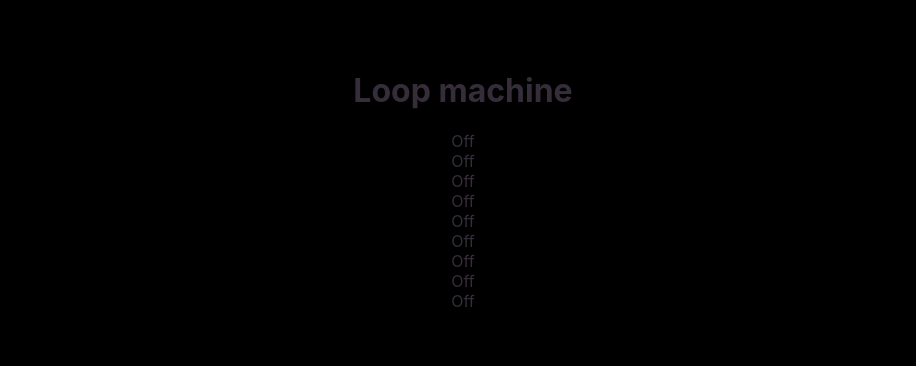
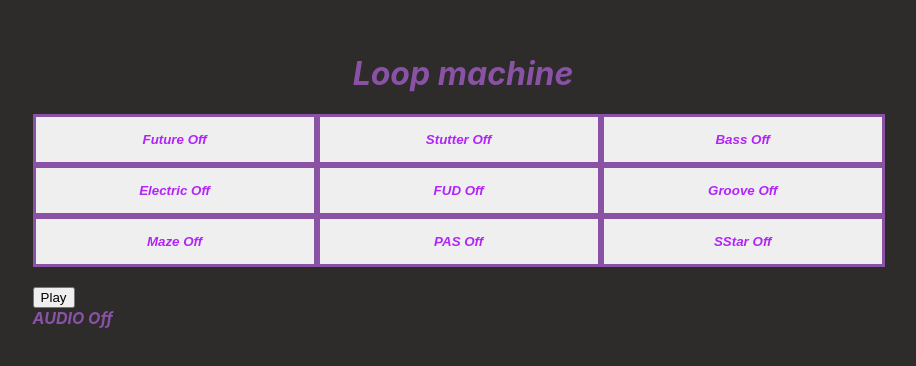
Before and after one commit to AnnaFilipov93/loop-machine, a React (Create React App) app: page / in a window 1280 px wide. Shown: the part 220-586 px from the top of the page, without its empty margins (177-1093 px from the left). Built offline with nearby package versions, Linux system fonts and the light colour scheme.

Commit message:
Adding style

```diff
--- a/src/App.css
+++ b/src/App.css
@@ -4,6 +4,10 @@
 	flex-direction: column;
 	justify-content: center;
 	height: 100vh;
-	background-color: #000000;
-	color: #352D39;
+	background-color: #2e2b2b;
+	color: #8952a5;
+  	padding: 5%;
+  	box-sizing: border-box;
+	font-weight: bold;
+    font-style: italic;
 }
--- a/src/App.js
+++ b/src/App.js
@@ -1,4 +1,5 @@
 import './App.css';
+//import logo from './logo.svg';
 import {Data} from './components/Data.js';
 import {Pads} from './components/Pads.js';
 
--- a/src/components/Data.js
+++ b/src/components/Data.js
@@ -1,30 +1,30 @@
 
 export const Data = [
                       {url:'/data/120_future_funk_beats_25.mp3',
-                       name: 'future'},
+                       name: 'Future'},
 
                       {url:'/data/120_stutter_breakbeats_16.mp3',
-                       name: 'stutter'},
+                       name: 'Stutter'},
 
                        {url:'/data/Bass Warwick heavy funk groove on E 120 BPM.mp3',
                        name: 'Bass'},
 
                        {url:'/data/electric guitar coutry slide 120bpm - B.mp3',
-                       name: 'electric'},
+                       name: 'Electric'},
 
                        {url:'/data/FUD_120_StompySlosh.mp3',
                        name: 'FUD'},
 
                        {url:'/data/GrooveB_120bpm_Tanggu.mp3',
-                       name: 'GrooveB'},
+                       name: 'Groove'},
 
                        {url:'/data/MazePolitics_120_Perc.mp3',
-                       name: 'MazePolitics'},
+                       name: 'Maze'},
 
                        {url:'/data/PAS3GROOVE1.03B.mp3',
                        name: 'PAS'},
 
                        {url:'/data/SilentStar_120_Em_OrganSynth.mp3',
-                       name: 'SilentStar'},
+                       name: 'SStar'},
 
                     ];
--- a/src/components/Pad.css
+++ b/src/components/Pad.css
@@ -1,3 +1,21 @@
-.Squer {
 
-}
+.squere {
+
+    padding: 15px 15px;
+    text-align: center;
+    width: 33%;
+    border: 3px solid #8952a5;
+    font-weight: bold;
+    font-style: italic;
+    color: #b224f8;
+    background-color:1;
+  }
+
+  .squere:hover {
+	background-color: #8952a5;
+	color: #ffffff;
+  }
+
+  .squere:active{
+      background-color:#6D435A;
+    }
--- a/src/components/Pad.js
+++ b/src/components/Pad.js
@@ -1,34 +1,19 @@
 import React from 'react';
-import {useState, useEffect} from 'react';
+import useAudio from '../useAudio.js';
+import './Pad.css'
 
-const useAudio = url => {
-  const [audio] = useState(new Audio(url));
-  const [playing, setPlaying] = useState(false);
 
-  const toggle = () => setPlaying(!playing);
+export const Pad = ({ url, isAudioOn, isLoopOn, name }) => {
+  const [playing, toggle] = useAudio(url, isAudioOn, isLoopOn, name);
 
-  useEffect(() => {
-      playing ? audio.play() : audio.pause();
-    },
-    [playing]
-  );
-
-  useEffect(() => {
-    audio.addEventListener('ended', () => setPlaying(false));
-    return () => {
-      audio.removeEventListener('ended', () => setPlaying(false));
-    };
-  }, []);
-
-  return [playing, toggle];
-};
-
-export const Pad = (props) => {
-  const [playing, toggle] = useAudio(props.url);
 
   return (
-    <div>
-      <div className="Squer" onClick={toggle}>{playing ? "On" : "Off"}</div>
-    </div>
+    <>
+      <button className="squere" onClick={toggle}>
+        {name +' '}
+        {playing ? 'On' : 'Off'}
+
+      </button>
+    </>
   );
 };
--- /dev/null
+++ b/src/components/Pads.css
@@ -0,0 +1,4 @@
+.playButton{
+    text-align: center;
+    padding: 15px 15px;
+}
--- a/src/components/Pads.js
+++ b/src/components/Pads.js
@@ -1,17 +1,64 @@
-import React from 'react';
-import {Pad} from './Pad.js';
+import React, { useState } from 'react';
+import { Pad } from './Pad.js';
 
-export const Pads = function (props)  {
+export const Pads = (props) => {
+  const { data } = props;
+  const [isAudioOn, setIsAudioOn] = useState(false);
+  const [isLoopOn, setIsLoopOn] = useState(false);
+
+  let arr = [];
+  let counter = 0;
 
 
 
+  const loop = () => {
 
-    return (
-        <div className="pads">
-             {props.data.map(pad =>
-                <Pad key={pad.name} name={pad.name} url={pad.url}/> )}
+    while (props.isAudioOn){
+        if(counter !== 9){
+            setTimeout( (counter + 1), 1000)
+        }
+        else if (counter = 0){
+
+        }
+
+    }
+  }
 
 
-        </div>
-    )
-}
+  const handleClick = () => {
+    setIsAudioOn((prev) => !prev);
+    setIsLoopOn((prev) => !prev);
+  };
+
+  const printArr = () => {
+
+    for(const i in arr){
+        console.log(`${i}: `);
+        console.dir(arr[i]);
+    }
+
+  };
+
+  return (
+    <div className="pads">
+      {arr = data.map((pad) => (
+        <Pad
+          key={pad.name}
+          name={pad.name}
+          url={pad.url}
+          isAudioOn={isAudioOn}
+          isLoopOn={isLoopOn}
+        />
+      ))}
+
+      <div className = "playButton">
+            <button onClick={handleClick} style={{ marginTop: '20px' }}>
+                {`${isAudioOn ? 'Stop' : 'Play'}`}
+            </button>
+      </div>
+
+      <div>{isAudioOn ? 'AUDIO ON' : ' AUDIO Off'}</div>
+      <div>{printArr()}</div>
+    </div>
+  );
+};
--- /dev/null
+++ b/src/useAudio.js
@@ -0,0 +1,30 @@
+import { useState, useEffect } from 'react';
+
+
+
+const useAudio = (url, isAudioOn, isLoopOn, name) => {
+    const [audio] = useState(new Audio(url));
+    const [playing, setPlaying] = useState(false);
+    const toggle = () => setPlaying(!playing);
+
+    useEffect(() => {
+        if (playing && isAudioOn && isLoopOn) {
+            audio.play();
+        } else {
+            audio.pause();
+            audio.currentTime = 0;
+        }
+    }, [playing, audio, isAudioOn, isLoopOn]);
+
+    useEffect(() => {
+      audio.loop = true;
+      audio.addEventListener('ended', () => setPlaying(false));
+      return () => {
+        audio.removeEventListener('ended', () => setPlaying(false));
+      };
+    }, [audio]);
+
+    return [playing, toggle];
+  };
+
+  export default useAudio;
```
